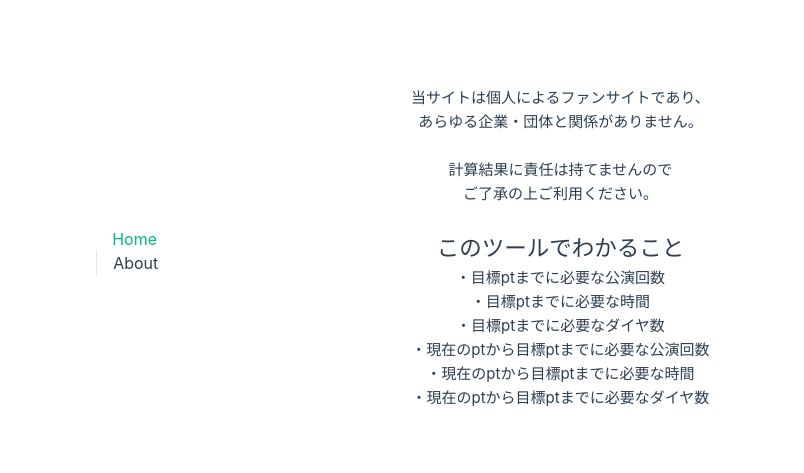
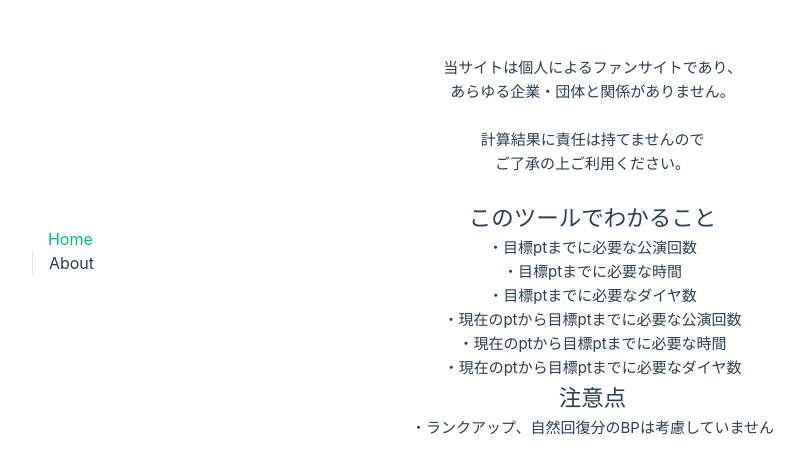
Before and after one commit to 4door/enst-music-event-plan, a Vue app: page /about in a window 1280 px wide. Shown: the part 157-630 px from the top of the page, without its empty margins (229-1033 px from the left). Built offline with nearby package versions, Linux system fonts and the light colour scheme.

Commit message:
注意書き追加

```diff
--- a/src/views/AboutView.vue
+++ b/src/views/AboutView.vue
@@ -23,6 +23,8 @@
     <br />
     ・現在のptから目標ptまでに必要なダイヤ数
     <br />
+    <h2>注意点</h2>
+    ・ランクアップ、自然回復分のBPは考慮していません
   </div>
 </template>
 
```
